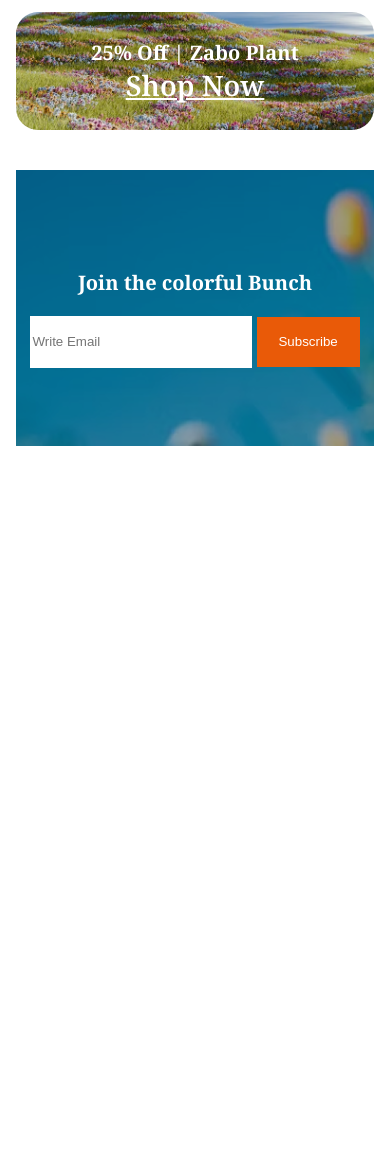
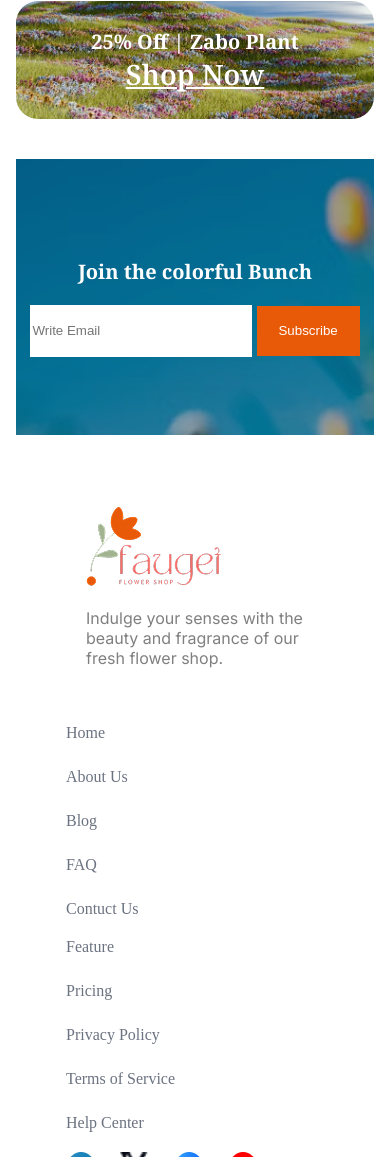
Before and after one commit to mdabdulaziz6236/assignment-2, a plain HTML site: page index.html in a window 390 px wide. Shown: the part 4531-5688 px from the top of the page. Before the commit the page ends 4977 px from the top, so only its background shows below. Drawn offline with Linux system fonts and the light colour scheme.

Commit message:
Alhamdulillah for everything. complited footer with responsive

```diff
--- a/index.html
+++ b/index.html
@@ -125,7 +125,10 @@
         <img class="plant-image" src="images/flower-store.png" alt="" />
         <img class="trusted-badge" src="images/trusted-badge.png" alt="" />
         <div class="plant-lover">
-          <h1 class="lover-title">Flower & Plants <br> Lover</h1>
+          <h1 class="lover-title">
+            Flower & Plants <br />
+            Lover
+          </h1>
           <ul>
             <li class="lover-li">
               Indulge your senses with the beauty and fragrance of our fresh
@@ -146,33 +149,83 @@
         </div>
       </section>
       <section class="deals">
-        <h2 class="deals-title bold"><span class="font-color">Latest</span>  <span class="font-color-3">Deals</span></h2>
-        <p class="deals-description regular font-color-2">Indulge your senses with the beauty and fragrance of our fresh flower shop. From classic roses to exotic blooms, we offer a wide variety of fresh.</p>
+        <h2 class="deals-title bold">
+          <span class="font-color">Latest</span>
+          <span class="font-color-3">Deals</span>
+        </h2>
+        <p class="deals-description regular font-color-2">
+          Indulge your senses with the beauty and fragrance of our fresh flower
+          shop. From classic roses to exotic blooms, we offer a wide variety of
+          fresh.
+        </p>
       </section>
       <section class="image-section noto-serif-normal">
         <div class="leftside">
           <div class="column-1 img-1">
-          <h4 class="bold">60% Off | Bloom Plant <br> <span><a class="left-h4" href="">Shop Now</a></span></h4>
-
+            <h4 class="bold">
+              60% Off | Bloom Plant <br />
+              <span><a class="left-h4" href="">Shop Now</a></span>
+            </h4>
           </div>
           <div class="column-1 img-2">
-          <h4 class="bold">30% Off | Ana  Plant <br><span><a class="left-h4" href="">Shop Now</a></span></h4>
-
+            <h4 class="bold">
+              30% Off | Ana Plant <br /><span
+                ><a class="left-h4" href="">Shop Now</a></span
+              >
+            </h4>
           </div>
         </div>
         <div class="img-3 rightside">
-          <h4 class="bold">25% Off | Zabo Plant <br><span><a class="right-h4" href="">Shop Now</a></span></h4>
-
+          <h4 class="bold">
+            25% Off | Zabo Plant <br /><span
+              ><a class="right-h4" href="">Shop Now</a></span
+            >
+          </h4>
         </div>
       </section>
       <section class="join noto-serif-normal">
         <h3 class="join-title bold">Join the colorful Bunch</h3>
         <div>
-          <input  type="email" placeholder="Write Email" name="" id="">
+          <input type="email" placeholder="Write Email" name="" id="" />
           <button>Subscribe</button>
         </div>
       </section>
     </main>
-    <footer></footer>
+    <footer class="footer">
+      <div class="footer-container">
+        <!-- left section logo and description -->
+        <div class="footer-left">
+          <img src="images/logo.png" alt="logo" />
+          <p class="description regular inter-normal font-color-2">
+            Indulge your senses with the beauty and fragrance of our fresh
+            flower shop.
+          </p>
+        </div>
+        <!-- middle section and links -->
+        <div class="footer-links">
+          <div class="link-column">
+            <a href="" class="footer-link">Home</a
+            ><a href="" class="footer-link">About Us</a
+            ><a href="" class="footer-link">Blog</a
+            ><a href="" class="footer-link">FAQ</a
+            ><a href="" class="footer-link">Contuct Us</a>
+          </div>
+          <div class="link-column">
+            <a href="" class="footer-link">Feature</a
+            ><a href="" class="footer-link">Pricing</a
+            ><a href="" class="footer-link">Privacy Policy</a
+            ><a href="" class="footer-link">Terms of Service</a
+            ><a href="" class="footer-link">Help Center</a>
+          </div>
+        </div>
+        <!-- footer right section social Icons -->
+        <div class="footer-social">
+          <a href=""><img src="images/icon-linkedin.png" alt="" /></a
+          ><a href=""><img src="images/icon-twitter.png" alt="" /></a
+          ><a href=""><img src="images/icon-facebook.png" alt="" /></a
+          ><a href=""><img src="images/icon-youtube.png" alt="" /></a>
+        </div>
+      </div>
+    </footer>
   </body>
 </html>
--- a/styles/style.css
+++ b/styles/style.css
@@ -297,6 +297,58 @@ header nav ul li {
   font-size: 3rem;
   color: white;
 }
+/* footer related styles */
+
+.footer{
+  padding: 50px;
+}
+.footer-container{
+  max-width: 1200px;
+  margin: 0 auto;
+  display: flex;
+  /* flex-wrap: wrap; */
+  justify-content: space-between;
+  gap: 110px;
+}
+.footer-left{
+  /* flex: 1 1 250px; */
+}
+.description{
+  font-size: 1.5rem;
+}
+.footer-links{
+  display: flex;
+  gap: 110px;
+  flex: 1 1 300px;
+}
+.link-column{
+  display: flex;
+  flex-direction: column;
+  gap: 26px;
+}
+.link-column a{
+  text-decoration: none;
+  color:rgba(107, 114, 128, 1) ;
+}
+.link-column a:hover{
+  color: green;
+  text-decoration: underline;
+}
+.footer-social{
+  display: flex;
+  align-items: flex-start;
+  gap: 24px;
+  flex: 1 1 150px;
+}
+.footer-social img{
+  width: 30px;
+  height: 36px;
+  transition: transform 0.3s;
+}
+.footer-social img:hover{
+  transform: scale(1.1);
+
+}
 /* responsive related styles */
 @media screen and (max-width: 768px) {
   /* .navbar{
@@ -365,8 +417,10 @@ header nav ul li {
   .dtails {
   }
   .deals-description {
-    max-width: 336px;
-    margin: 0 0 0 0;
+    /* max-width: 336px; */
+    margin: 15px 0 0 0;
+    text-align: center;
+
   }
   /* bg image related  */
   .image-section{
@@ -408,4 +462,31 @@ header nav ul li {
     margin-left: none;
 
   }
+  /* footer related */
+  .footer{
+    gap: 50px;
+  }
+  .footer-left{
+    /* display: flex;
+    flex-direction: column; */
+    margin: 20px;
+  }
+  .footer-container{
+    display: flex;
+    flex-direction: column;
+    gap: 20px;
+
+  }
+  .footer-links{
+    display: flex;
+    flex-direction: column;
+    gap: 20px;
+  }
+  .footer-social{
+    display: flex;
+  }
+  .description{
+    font-size: 1rem;
+    padding: none;
+  }
 }
```
Lines whose indentation alone changed are shown as unchanged.
